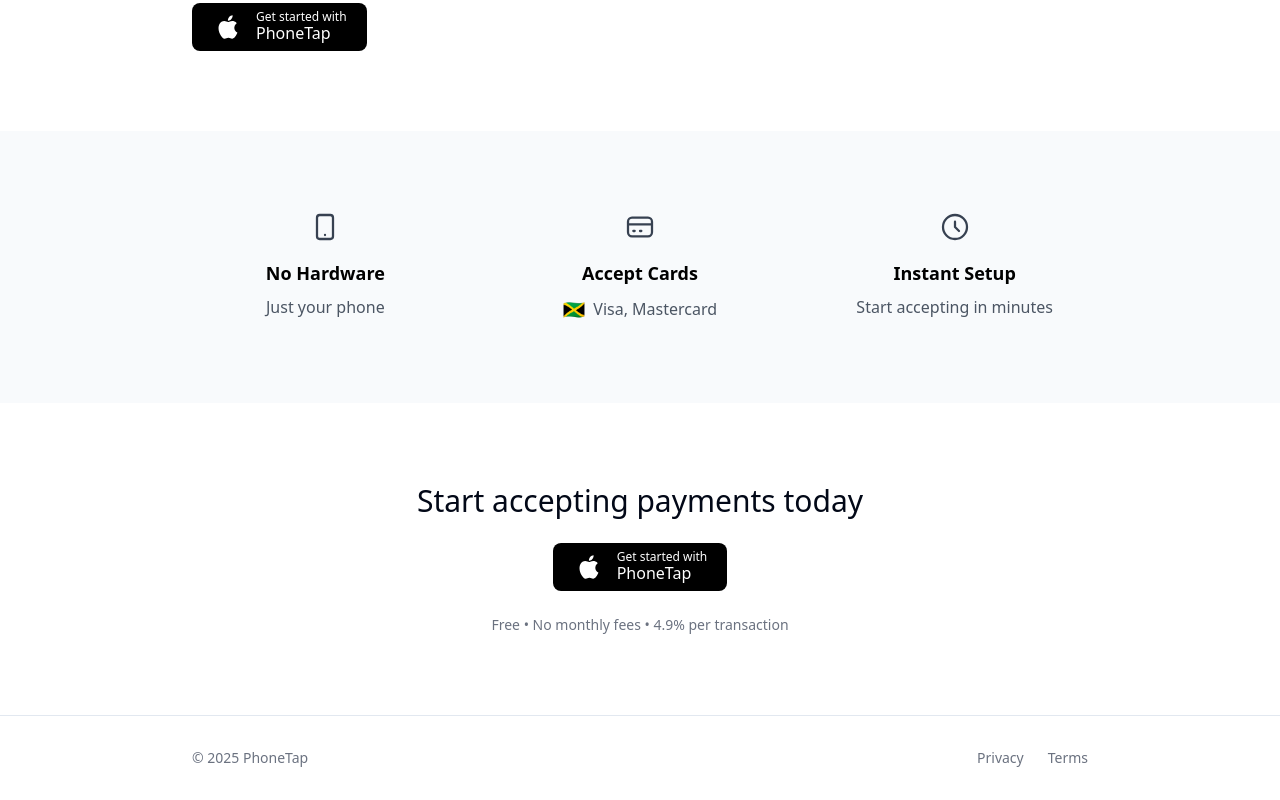
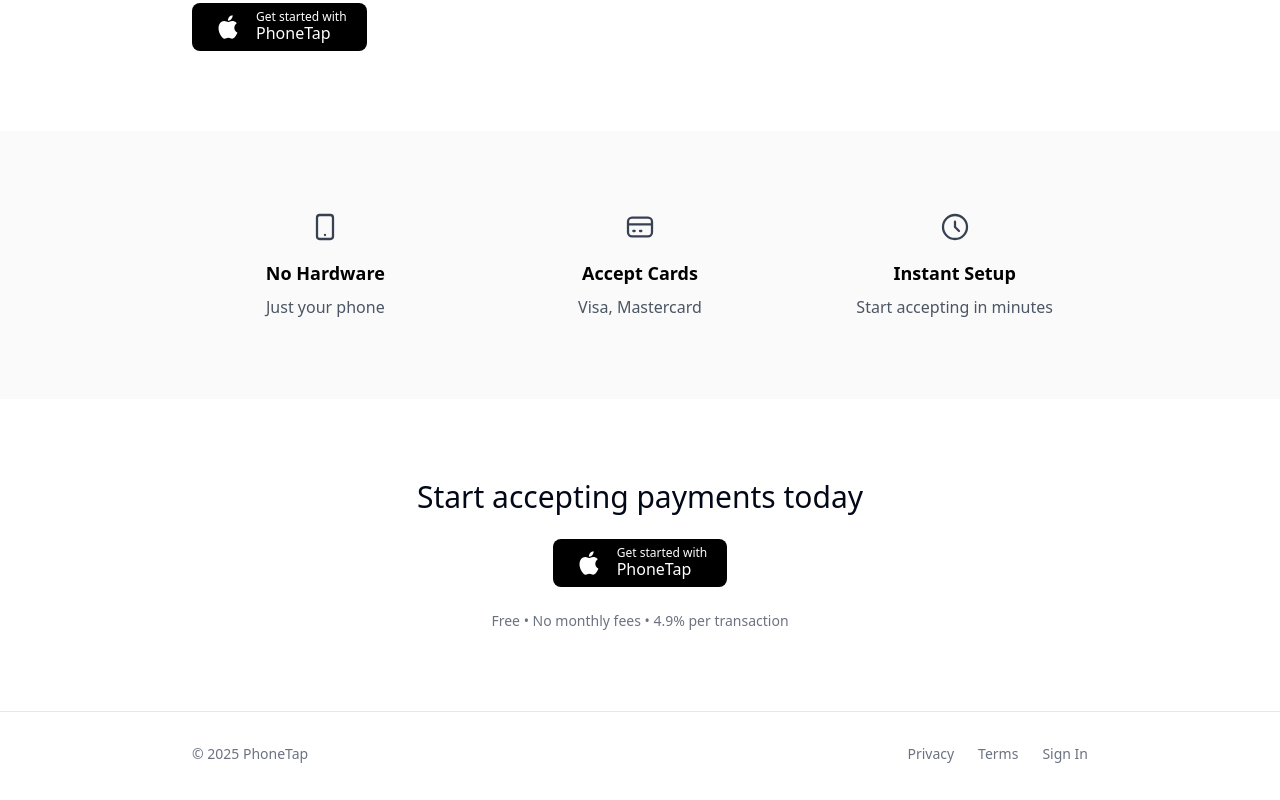
Before and after one commit to kkonstnar/phonetap, a Next.js app: page / in a window 1280 px wide. Shown: the part 473-1273 px from the top of the page. Built offline with nearby package versions, Linux system fonts and the light colour scheme; a web font is replaced by a local one.

Commit message:
Add Sign In link to homepage footer
✨ Added Sign In link beside Privacy and Terms
📱 Improved user navigation with footer authentication access
🔧 Enhanced UX with multiple sign-in entry points

```diff
--- a/app/getpaid/page.tsx
+++ b/app/getpaid/page.tsx
@@ -235,7 +235,7 @@ export default function GetPaidPage() {
                 Hold customer's card or device near your phone's NFC area (usually near the top)
               </p>
               <p className="text-xs text-green-600 mt-1">
-                ⚡ Real NFC payments enabled
+                📱 Tap to Pay on iPhone/Android enabled
               </p>
             </div>
           </CardContent>
@@ -259,7 +259,7 @@ export default function GetPaidPage() {
         <div className="text-center text-xs text-gray-500 space-y-1">
           <p>Powered by Stripe Terminal</p>
           <p>2.9% + $0.30 per transaction</p>
-          <p className="text-green-600">🚀 Live NFC Hardware Mode</p>
+          <p className="text-green-600">📱 Tap to Pay on Mobile</p>
         </div>
       </div>
     </div>
--- a/app/page.tsx
+++ b/app/page.tsx
@@ -7,7 +7,7 @@ export default function Page() {
       {/* Main Content */}
       <main className="px-6 py-20">
         <div className="max-w-4xl mx-auto">
-          <div className="grid lg:grid-cols-2 gap-16 items-center">
+          <div className="grid md:grid-cols-2 gap-16 items-center">
             <div className="space-y-8">
               <div className="space-y-6">
                 <h1 className="tracking-tight font-normal text-6xl">Turn your phone into a payment terminal</h1>
@@ -50,7 +50,7 @@ export default function Page() {
       </main>
 
       {/* Features */}
-      <section className="px-6 py-20 bg-slate-50">
+      <section className="px-6 py-20 bg-zinc-50">
         <div className="max-w-4xl mx-auto">
           <div className="grid md:grid-cols-3 gap-12 text-center">
             <div>
@@ -76,7 +76,6 @@ export default function Page() {
               </svg>
               <h3 className="text-lg text-black font-semibold mb-2">Accept Cards</h3>
               <div className="flex items-center justify-center space-x-2">
-                <span className="text-lg">🇯🇲</span>
                 <p className="text-gray-600">Visa, Mastercard</p>
               </div>
             </div>
@@ -126,6 +125,9 @@ export default function Page() {
             <Link href="/terms" className="hover:text-black">
               Terms
             </Link>
+            <Link href="/signup" className="hover:text-black">
+              Sign In
+            </Link>
           </div>
         </div>
       </footer>
```
Also changed, not shown: lib/stripe-terminal.ts (+4 -4 lines).
